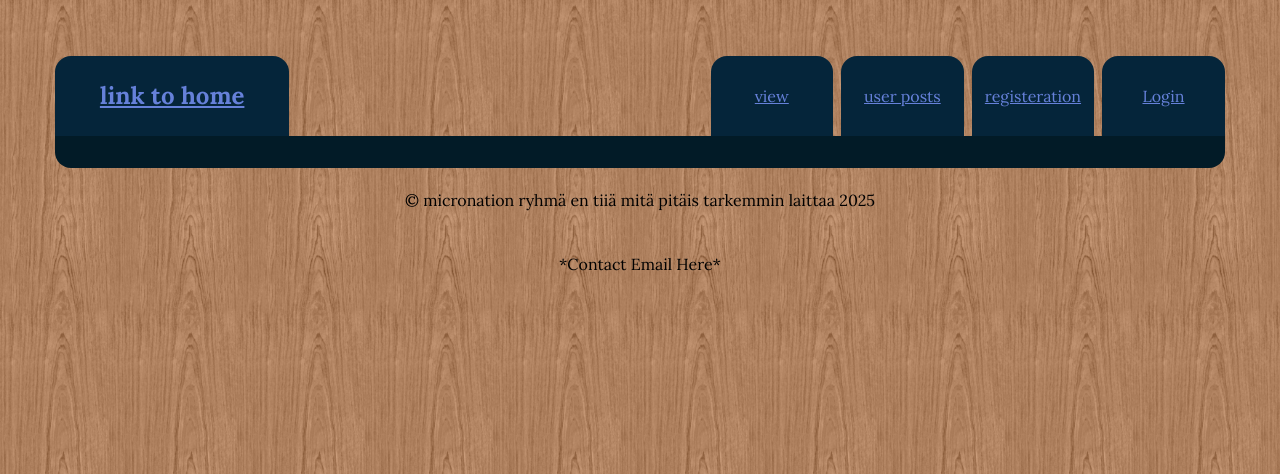
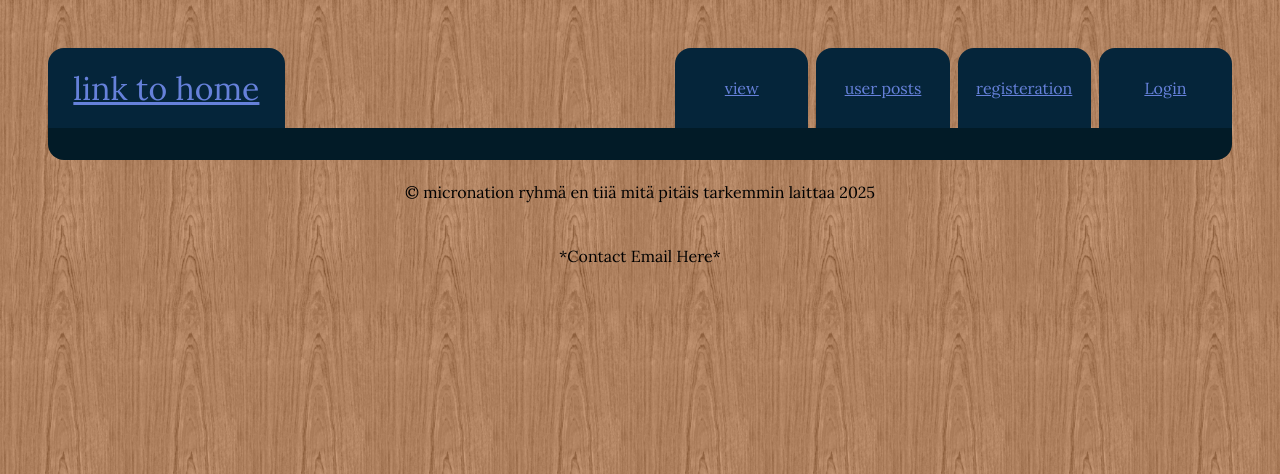
Before and after one commit to Lauri23014/ICT-kesa--projekti---Micronation, a Django app: page /timeline in a window 1280 px wide. Shown: the top 474 px of the page. Run offline with Django 5.2, Linux system fonts and the light colour scheme.

Commit message:
lots of overriding for painful bootstrap

```diff
--- a/django/static/style.css
+++ b/django/static/style.css
@@ -68,26 +68,37 @@ body {
 	font-family: Lora, Verdana;
 }
 
+body, html {
+    padding: 0 !important;
+    margin: 0 !important;
+}
+
 #navbar {
-	display: flex;
-	flex-direction: row;
-	width: calc(90% + 2em);
-	height: 8em;
-	margin: auto;
+    display: flex !important;
+    flex-direction: row !important;
+    width: calc(90% + 2em) !important;
+	align-items: flex-end !important;
+    height: 8em !important;
+    margin: auto !important;
 
     #homepagebanner {
-		text-align: center;
-		margin: auto;
-		margin-bottom: 0;
-		padding: 1.5rem 0;
-		height: 2rem;
-		width: 20%;
-		background-color: var(--main-bg-color);
-		border-top-left-radius: 1rem;
-		border-top-right-radius: 1rem;
+      margin: 0 !important;
+    padding: 0 !important;
+    height: 5rem !important;
+    width: 20% !important;
+    background-color: var(--main-bg-color) !important;
+    border-top-left-radius: 1rem !important;
+    border-top-right-radius: 1rem !important;
+    display: flex !important;
+    align-items: center !important;
+    justify-content: center !important;
+    font-size: 2rem !important;
+    font-weight: normal !important;
+    box-sizing: border-box !important;
 
         a {
-			margin: 0;
+            margin: 0 !important;
+
         }
     }
 }
@@ -97,46 +108,50 @@ body {
 }
 
 #navlinks {
-	display: block;
-	flex: 50%;
+    display: block !important;
+    flex: 50% !important;
 
     ul {
-		display: flex;
-		flex-direction: row;
-		list-style: none;
-		height: 8em;
-		margin: auto;
-		justify-content: flex-end;
-		align-items: flex-end;
+        display: flex !important;
+        flex-direction: row !important;
+        list-style: none !important;
+        height: 8em !important;
+        margin: auto !important;
+        justify-content: flex-end !important;
+        align-items: flex-end !important;
+        padding: 0 !important;
     }
 
     li {
-		width: 22.5%;
-		height: 5rem;
-		background-color: var(--main-bg-color);
-		margin-left: 0.5rem;
-		border-top-left-radius: 1rem;
-		border-top-right-radius: 1rem;
+        width: 22.5% !important;
+        height: 5rem !important;
+        background-color: var(--main-bg-color) !important;
+        margin-left: 0.5rem !important;
+        border-top-left-radius: 1rem !important;
+        border-top-right-radius: 1rem !important;
+        padding: 0 !important;
+        box-sizing: border-box !important;
 
         a {
-			display: block;
-			text-align: center;
-			line-height: 5rem; /* height of parent container */
-			margin: auto;
-			margin-bottom: 0;
+            display: block !important;
+            text-align: center !important;
+            line-height: 5rem !important;
+            margin: auto !important;
+            margin-bottom: 0 !important;
+            padding: 0 !important;
         }
     }
 }
 
 
 #content {
-	width: 90%;
-	margin: auto;
-	overflow: hidden;
-	padding: 1em;
-	border-bottom-left-radius: 1rem;
-	border-bottom-right-radius: 1rem;
-	background-color: var(--sub-bg-color);
+    width: calc(90% + 2em) !important;
+    margin: auto !important;
+    padding: 1em !important;
+    box-sizing: border-box !important;
+    border-bottom-left-radius: 1rem !important;
+    border-bottom-right-radius: 1rem !important;
+    background-color: var(--sub-bg-color) !important;
 }
 
 #enddiv {
```
Lines whose indentation alone changed are shown as unchanged.
